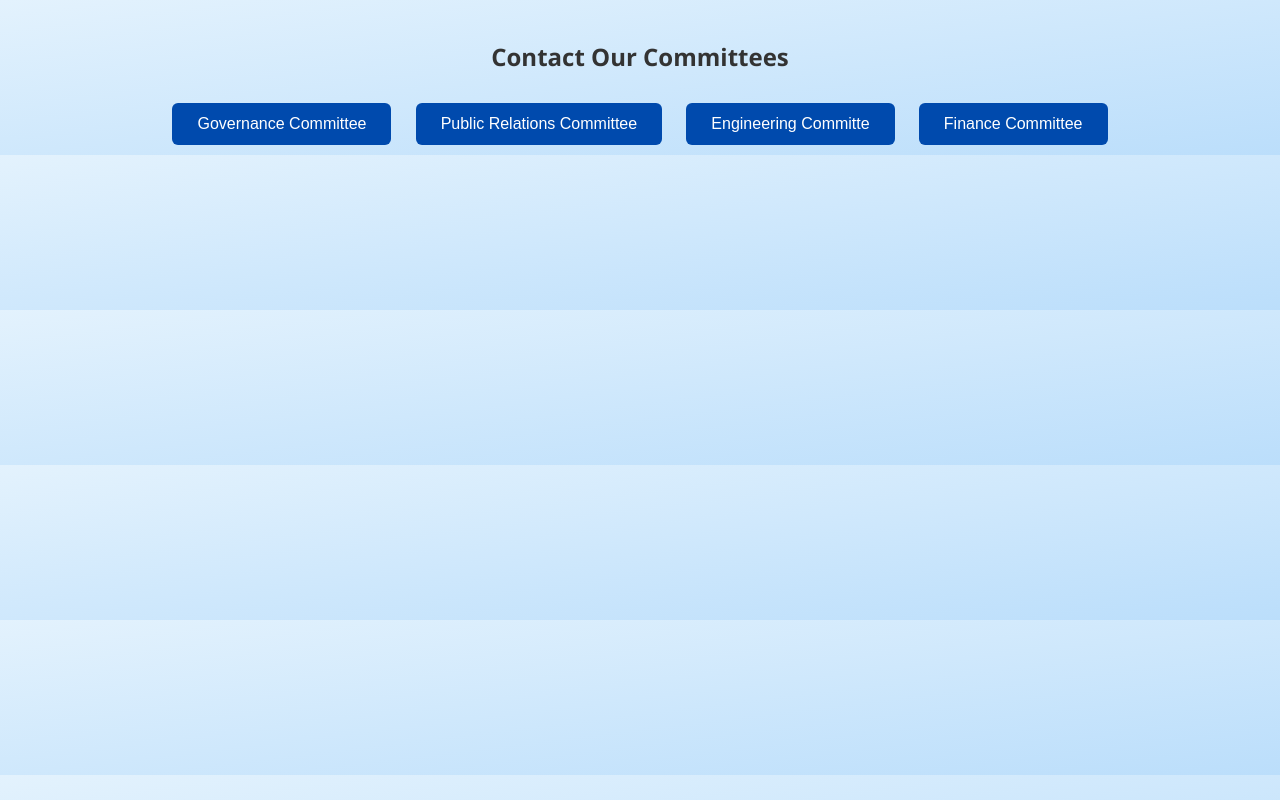
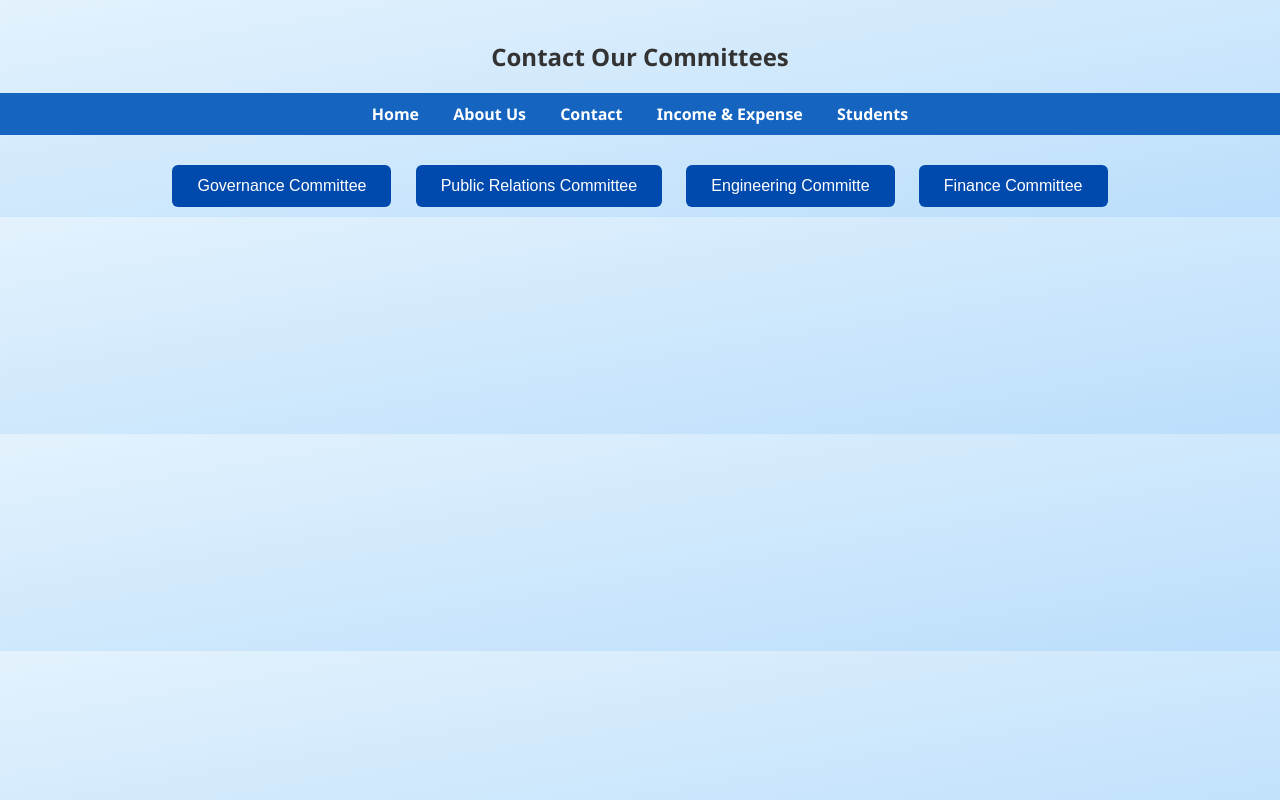
Before and after one commit to SultaniMahdi/SchoolWebsite, a plain HTML site: page contact.html in a window 1280 px wide. Drawn offline with Linux system fonts and the light colour scheme.

Commit message:
Add files via upload

```diff
--- a/contact.html
+++ b/contact.html
@@ -71,7 +71,13 @@
 <body>
 
 <h2>Contact Our Committees</h2>
-
+<nav>
+    <a href="index.html">Home</a>
+    <a href="about.html">About Us</a>
+    <a href="contact.html">Contact</a>
+    <a href="income-expense.html">Income & Expense</a>
+    <a href="students.html">Students</a>
+</nav>
 <div class="committee-container">
     <button class="committee-btn" onclick="openCommittee('governance')">
          Governance Committee
```
